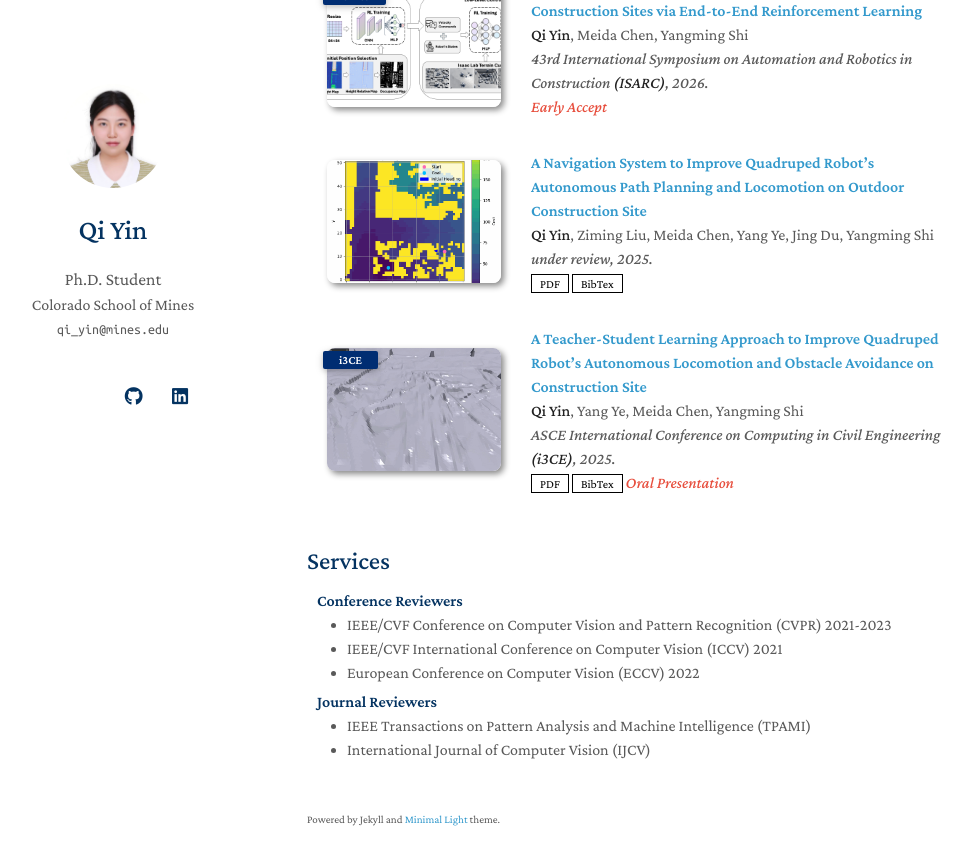
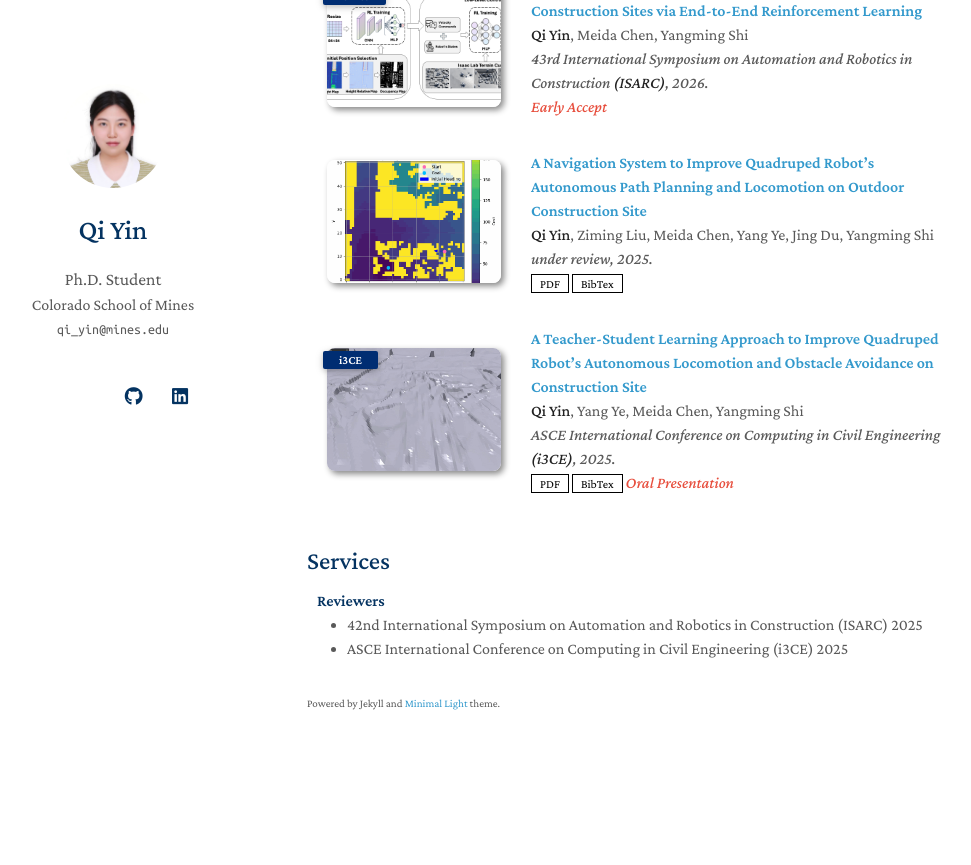
Before and after one commit to Qiii04/Qiyin.github.io, a Jekyll site: the page built from index.md, in a window 1280 px wide and 900 px high, scrolled down 692 px. Shown: the top 865 px of the window, without its empty margins (163-1134 px from the left). Built offline with Jekyll 4.4.1, drawn with Linux system fonts in a browser that asks for light colours; a style sheet for code colours, icons or effects is not loaded; our own code applies the rules of GitHub Pages for plain Markdown files; after the commit the page ends 1476 px from its top, so only the background shows below that.

Commit message:
Update services.md

```diff
--- a/_includes/services.md
+++ b/_includes/services.md
@@ -1,16 +1,8 @@
 ## Services
 
-<h4 style="margin:0 10px 0;">Conference Reviewers</h4>
+<h4 style="margin:0 10px 0;">Reviewers</h4>
 
 <ul style="margin:0 0 5px;">
-  <li><a href="http://cvpr2023.thecvf.com/"><autocolor>IEEE/CVF Conference on Computer Vision and Pattern Recognition (CVPR) 2021-2023</autocolor></a></li>
-  <li><a href="http://iccv2021.thecvf.com/"><autocolor>IEEE/CVF International Conference on Computer Vision (ICCV) 2021</autocolor></a></li>
-  <li><a href="https://eccv2022.ecva.net/"><autocolor>European Conference on Computer Vision (ECCV) 2022</autocolor></a></li>
+  <li><a href="https://www.iaarc.org/isarc-2025"><autocolor>42nd International Symposium on Automation and Robotics in Construction (ISARC) 2025</autocolor></a></li>
+  <li><a href="https://www.lsu.edu/eng/cm/i3ce2025/"><autocolor>ASCE International Conference on Computing in Civil Engineering (i3CE) 2025</autocolor></a></li>
 </ul>
-
-<h4 style="margin:0 10px 0;">Journal Reviewers</h4>
-
-<ul style="margin:0 0 20px;">
-  <li><a href="https://www.computer.org/csdl/journal/tp"><autocolor>IEEE Transactions on Pattern Analysis and Machine Intelligence (TPAMI)</autocolor></a></li>
-  <li><a href="https://www.springer.com/journal/11263"><autocolor>International Journal of Computer Vision (IJCV)</autocolor></a></li>
-</ul>
```
